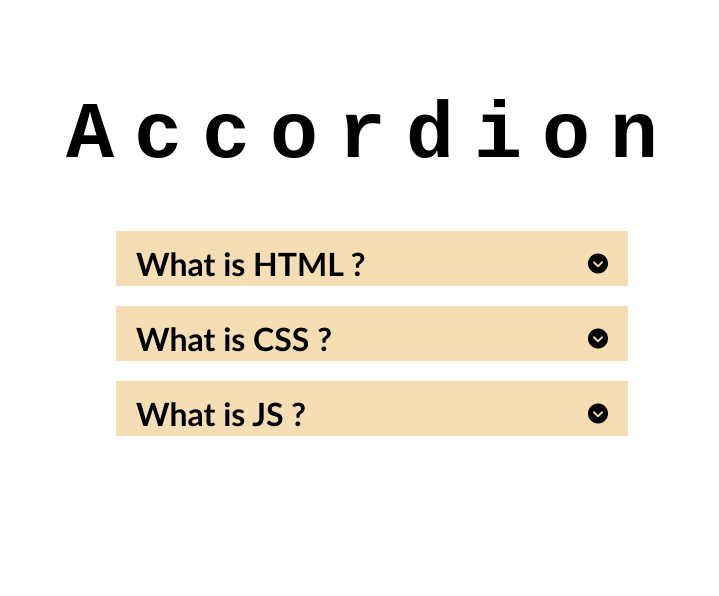
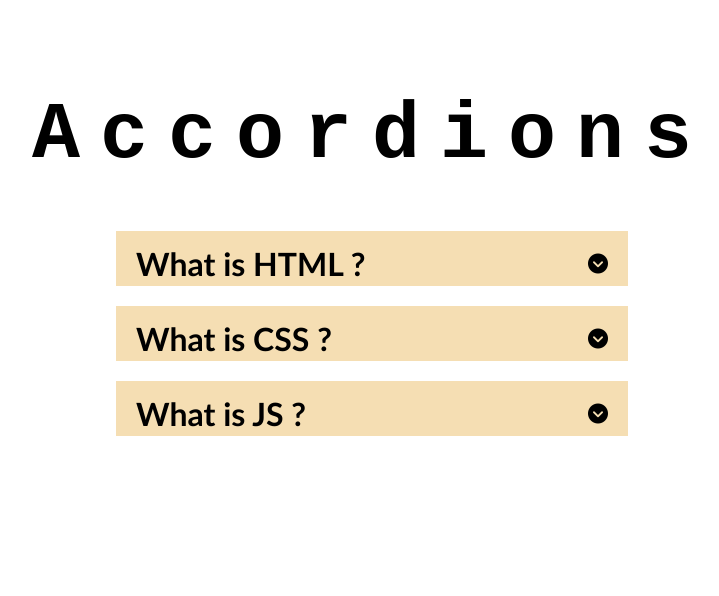
Before and after one commit to saravanabot0/Accordion, a plain HTML site: page index.html in a window 1280 px wide. Shown: the whole page, without its empty margins (268-987 px from the left). Drawn offline with Linux system fonts and the light colour scheme.

Commit message:
changed header

```diff
--- a/index.html
+++ b/index.html
@@ -14,7 +14,7 @@
   </head>
   <body>
     <div class="container">
-      <h1 class="heading">Accordion</h1>
+      <h1 class="heading">Accordions</h1>
       <!------------------ Box 1 ---------------------->
       <div onclick="modify(id)" class="box" id="box1">
         <div class="headContainer">
```
